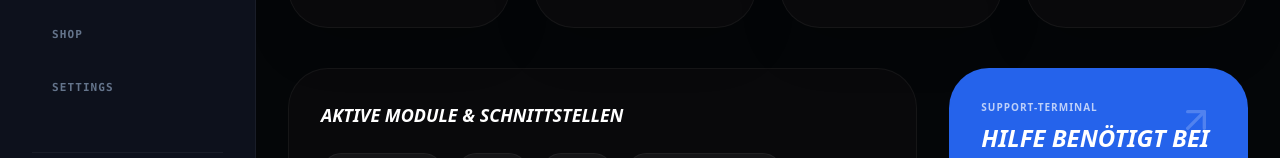
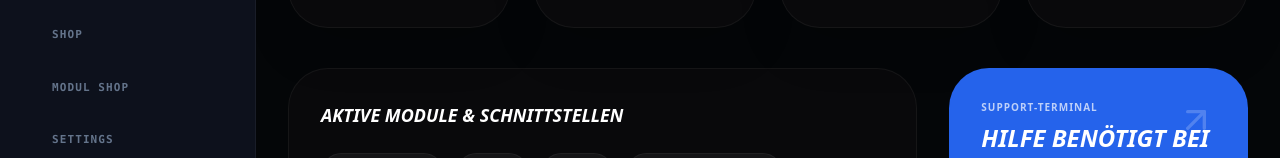
Before and after one commit to peter1965p/paeffgen-next, a Next.js app: page /admin in a window 1280 px wide. Shown: the part 477-635 px from the top of the page. Built offline with nearby package versions, Linux system fonts and the light colour scheme; no server answers; the database is empty.

Commit message:
fix: for AETHER OS rebuild the sidebar

```diff
--- a/src/components/Sidebar.tsx
+++ b/src/components/Sidebar.tsx
@@ -13,6 +13,7 @@ export default function Sidebar() {
     { href: "/admin/users", label: "Users" },
     { href: "/admin/intelligence", label: "Mailbox" },
     { href: "/admin/store", label: "Shop" },
+    { href: "/admin/modulstore", label: "Modul Shop" },
     { href: "/admin/settings", label: "Settings" },
   ];
 
```
